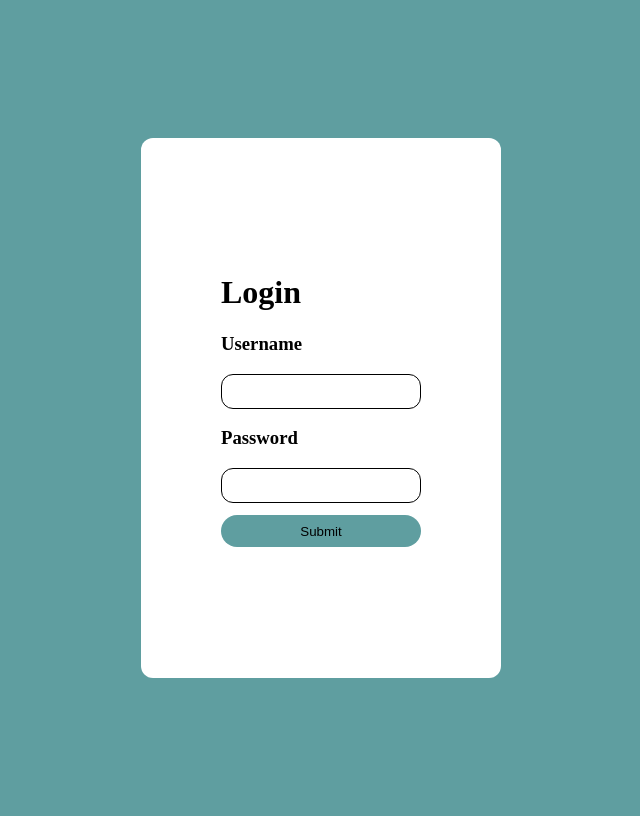
After one commit to dipankarupd/SoccerStars, a Django app: page /login in a window 1280 px wide. The commit adds this page. Shown: the whole page, without its empty margins (327-967 px from the left). Run offline with Django 4.2, Linux system fonts and the light colour scheme.

Commit message:
feat: add login functionality

```diff
--- a/Footballers/urls.py
+++ b/Footballers/urls.py
@@ -4,5 +4,6 @@ from . import views
 urlpatterns = [
     path('', views.index, name='index'),
     path('register', views.register , name='register'),
+    path('login', views.login , name='login'),
 
 ]
--- a/Footballers/views.py
+++ b/Footballers/views.py
@@ -37,3 +37,22 @@ def register(req):
             return redirect('register')
     else:
         return render(req, 'register.html')
+
+
+def login(req):
+
+    if req.method == 'POST':
+
+        username = req.POST['Username']
+        password = req.POST['Password']
+
+        user = auth.authenticate(username=username, password=password)
+
+        if user is not None:
+            auth.login(req,user)
+            return redirect('/')
+        else:
+            messages.info(req, 'Invalid credentials')
+            return redirect('login')
+    else:
+        return render(req, 'login.html')
--- /dev/null
+++ b/static/loginstyle.css
@@ -0,0 +1,38 @@
+body {
+    height: 100%;
+    width: 100%;
+    background-color: cadetblue;
+    display: flex;
+    justify-content: center;
+    align-items: center;
+}
+
+h4 {
+    color: red;
+}
+
+#card {
+    height: 540px;
+    width: 360px;
+    background-color: #fff;
+    border-radius: 12px;
+    display: flex;
+    align-items: center;
+    justify-content: center;
+}
+
+#tbox {
+    width: 200px;
+    height: 35px;
+    border-radius: 12px;
+    border: 0.6px solid #000;
+}
+
+#submit {
+    width: 200px;
+    height: 32px;
+    border: none;
+    background-color: cadetblue;
+    border-radius: 16px;
+    margin-top: 12px;
+}
--- /dev/null
+++ b/templates/login.html
@@ -0,0 +1,30 @@
+{% load static %}
+
+<html>
+    <head>
+        <link rel="stylesheet" href="{% static 'loginstyle.css'%}">
+        <title>Login Page</title>
+    </head>
+
+    <body>
+        <div id="card">
+            <form method="POST" action="login">
+
+                {% for message in messages %}
+                <h4>{{message}}</h4>
+                {% endfor %}
+
+                {% csrf_token %}
+                <h1>Login</h1>
+
+                <h3>Username</h4>
+                <input type="text" name="Username" id="tbox">
+                <h3>Password</h4>
+                <input type="password" name="Password" id="tbox">
+
+                <br>
+                <input type="submit" id="submit">
+            </form>
+        </div>
+    </body>
+</html>
```
Also changed, not shown: templates/index.html (+12 -2 lines), templates/register.html (+6 -3 lines), db.sqlite3.
